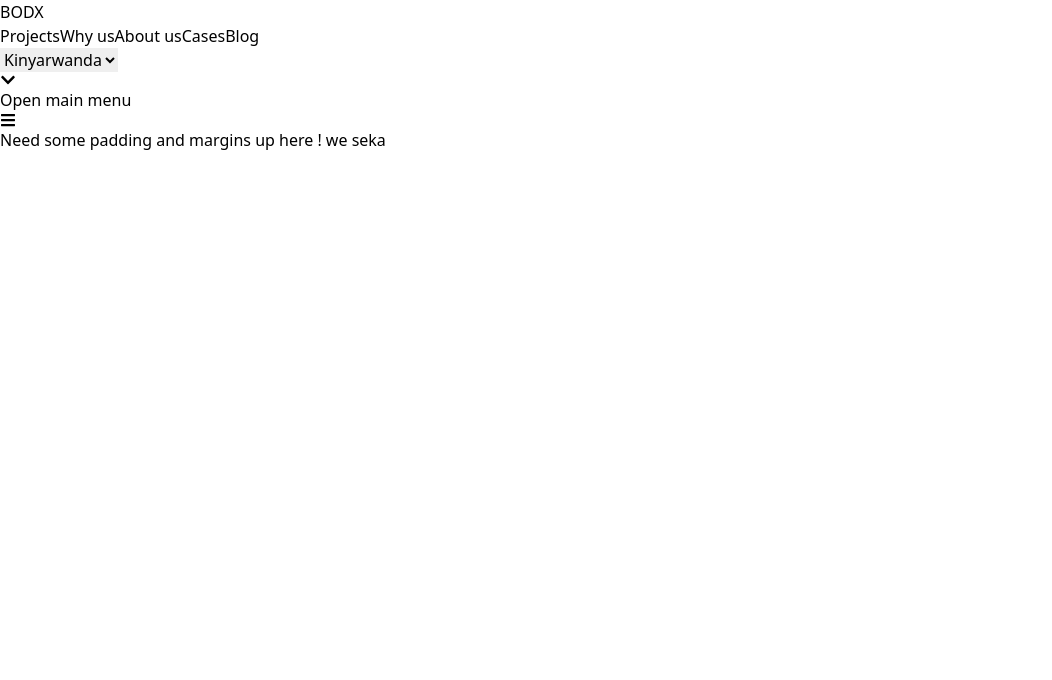
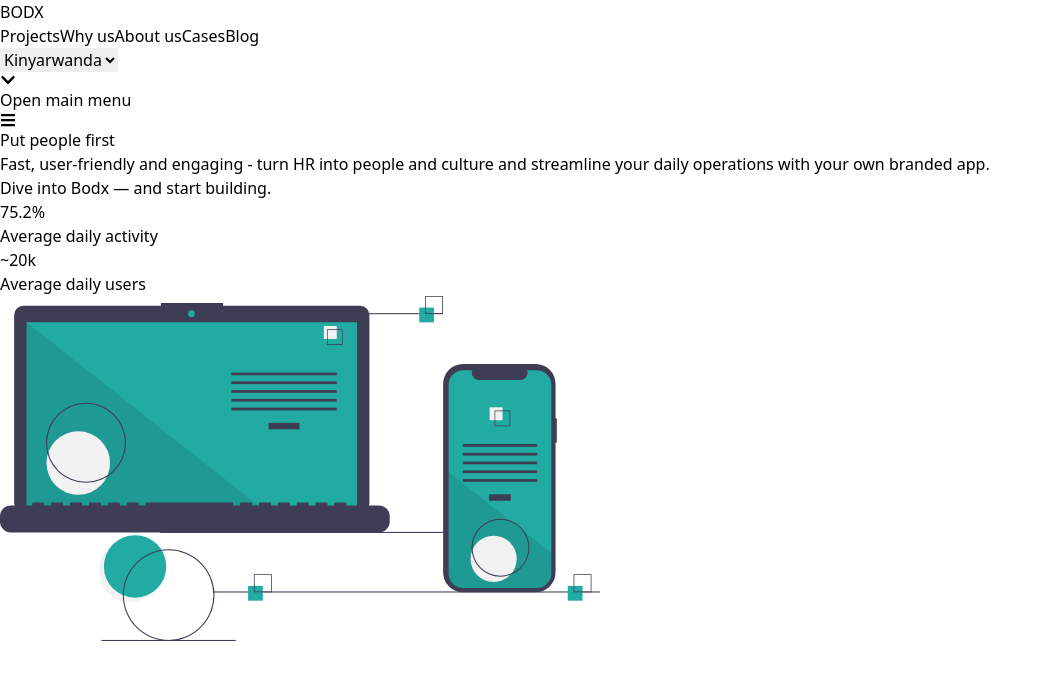
Before and after one commit to hirwaterry/api_docs, a Next.js app in the folder front-end/: page / in a window 1280 px wide. Shown: the top 680 px of the page, without its empty margins (0-1052 px from the left). Built offline with nearby package versions, Linux system fonts and the light colour scheme.

Commit message:
Hero updates

```diff
--- a/front-end/src/app/components/Hero.tsx
+++ b/front-end/src/app/components/Hero.tsx
@@ -1,15 +1,44 @@
-import React from 'react'
-import Image from 'next/image'; // Import the Image component
+import React from 'react';
+import Image from 'next/image';
 
-const Hero = () => {
+const Hero: React.FC = () => {
   return (
+    <div className="bg-[#ffff] px-20 pt-32 lg:pt-0 h-screen flex flex-col lg:flex-row items-center justify-between">
+      <div className="max-w-xl mx-auto px-4 sm:px-6 lg:px-8 text-center lg:text-left">
+        <h1 className="text-4xl sm:text-6xl  font-bold text-gray-900 mb-6">
+          Put people first
+        </h1>
+        <p className="text-lg text-gray-700 mb-8">
+          Fast, user-friendly and engaging - turn HR into people and culture and streamline your daily operations with your own branded app.
+        </p>
 
+        <div className="mt-8 flex flex-col items-center lg:items-start">
+          <span className="ml-2 text-gray-700">Dive into Bodx — and start building.</span>
+        </div>
+        <div className="mt-12 flex flex-col sm:flex-row space-y-4 sm:space-y-0 sm:space-x-12 justify-center lg:justify-start">
+          <div>
+            <p className="text-4xl font-bold text-gray-900">75.2%</p>
+            <p className="text-gray-700">Average daily activity</p>
+          </div>
+          <div>
+            <p className="text-4xl font-bold text-gray-900">~20k</p>
+            <p className="text-gray-700">Average daily users</p>
+          </div>
+        </div>
+      </div>
+      <div className="w-full lg:w-1/2 flex justify-center lg:justify-end items-center mt-8 lg:mt-0">
+        {/* SVG as Image */}
+        <Image
+          src="/Hero1.svg"
+          alt="Hero SVG"
+          width={600}
+          height={400}
+          layout="intrinsic"
+          className="object-contain"
+        />
+      </div>
+    </div>
+  );
+};
 
-
-<div className="text-xl font-thin text-white bg-[#0f0f0f] h-screen relative ">
-  Need some padding and margins up here ! we seka
-</div>
-  )
-}
-
-export default Hero
+export default Hero;
--- a/front-end/src/app/components/Navbar.tsx
+++ b/front-end/src/app/components/Navbar.tsx
@@ -6,6 +6,8 @@ import {
   FaTimes,  // Close menu
   FaChevronDown  // Dropdown arrow
 } from 'react-icons/fa';
+
+import { GiDoctorFace } from "react-icons/gi";
 import { NAV_LINKS, LANGUAGE_OPTIONS } from '../constants';
 
 const Navbar = () => {
@@ -17,7 +19,8 @@ const Navbar = () => {
         <div className="flex items-center justify-between h-16">
           {/* Logo */}
           <div className="flex items-center">
-            <Link href="/" className="flex-shrink-0 text-3xl font-bold text-white">
+            <Link href="/" className="flex-shrink-0 text-3xl  font-bold text-gray-900">
+
               BODX
             </Link>
           </div>
@@ -29,7 +32,7 @@ const Navbar = () => {
                 <Link
                   key={link.href}
                   href={link.href}
-                  className="text-gray-100 hover:text-gray-300 px-3 py-2 rounded-md text-sm font-medium"
+                  className="text-gray-800 hover:text-gray-600 px-3 py-2 rounded-md text-sm font-medium"
                 >
                   {link.name}
                 </Link>
@@ -40,14 +43,14 @@ const Navbar = () => {
           {/* Language Selector */}
           <div className="hidden md:flex items-center space-x-4">
             <div className="relative">
-              <select className="appearance-none bg-transparent text-sm text-gray-100 pr-6 focus:outline-none">
+              <select className="appearance-none bg-transparent text-sm text-gray-800 pr-6 focus:outline-none">
                 {LANGUAGE_OPTIONS.map((lang) => (
                   <option key={lang.code} value={lang.code}>
                     {lang.name}
                   </option>
                 ))}
               </select>
-              <div className="pointer-events-none absolute inset-y-0 right-0 flex items-center px-2 text-gray-100">
+              <div className="pointer-events-none absolute inset-y-0 right-0 flex items-center px-2 text-gray-800">
                 <FaChevronDown className="h-4 w-4" />
               </div>
             </div>
@@ -81,14 +84,14 @@ const Navbar = () => {
               <Link
                 key={link.href}
                 href={link.href}
-                className="text-gray-100 hover:bg-gray-50 block px-3 py-2 rounded-md text-base font-medium"
+                className="text-gray-800 hover:bg-gray-50 block px-3 py-2 rounded-md text-base font-medium"
               >
                 {link.name}
               </Link>
             ))}
             <div className="pt-4 pb-3 border-t border-gray-200">
               <div className="flex items-center px-5">
-                <select className="w-full bg-white text-sm text-gray-100 p-2 rounded-md focus:outline-none">
+                <select className="w-full bg-white text-sm text-gray-800 p-2 rounded-md focus:outline-none">
                   {LANGUAGE_OPTIONS.map((lang) => (
                     <option key={lang.code} value={lang.code}>
                       {lang.name}
```
Also changed, not shown: front-end/public/Hero.svg (added), front-end/public/Hero1.svg (added).
